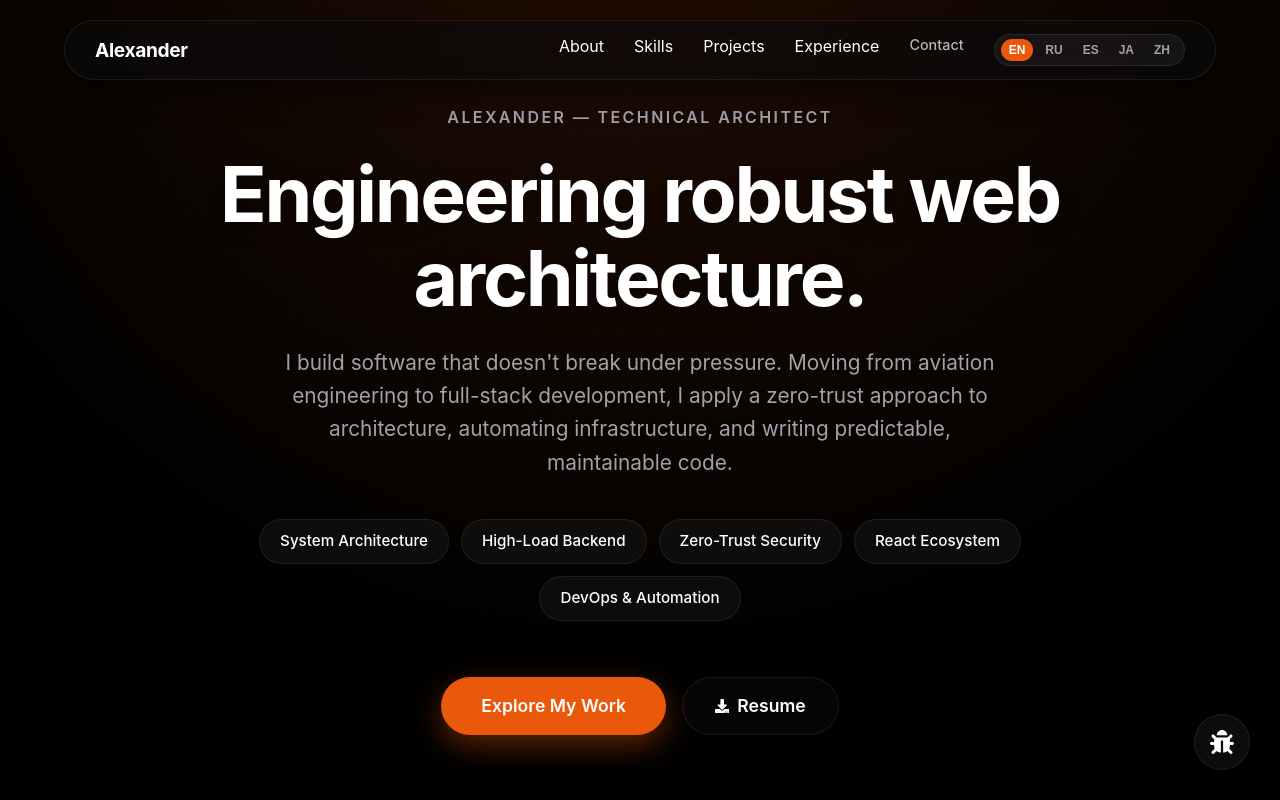
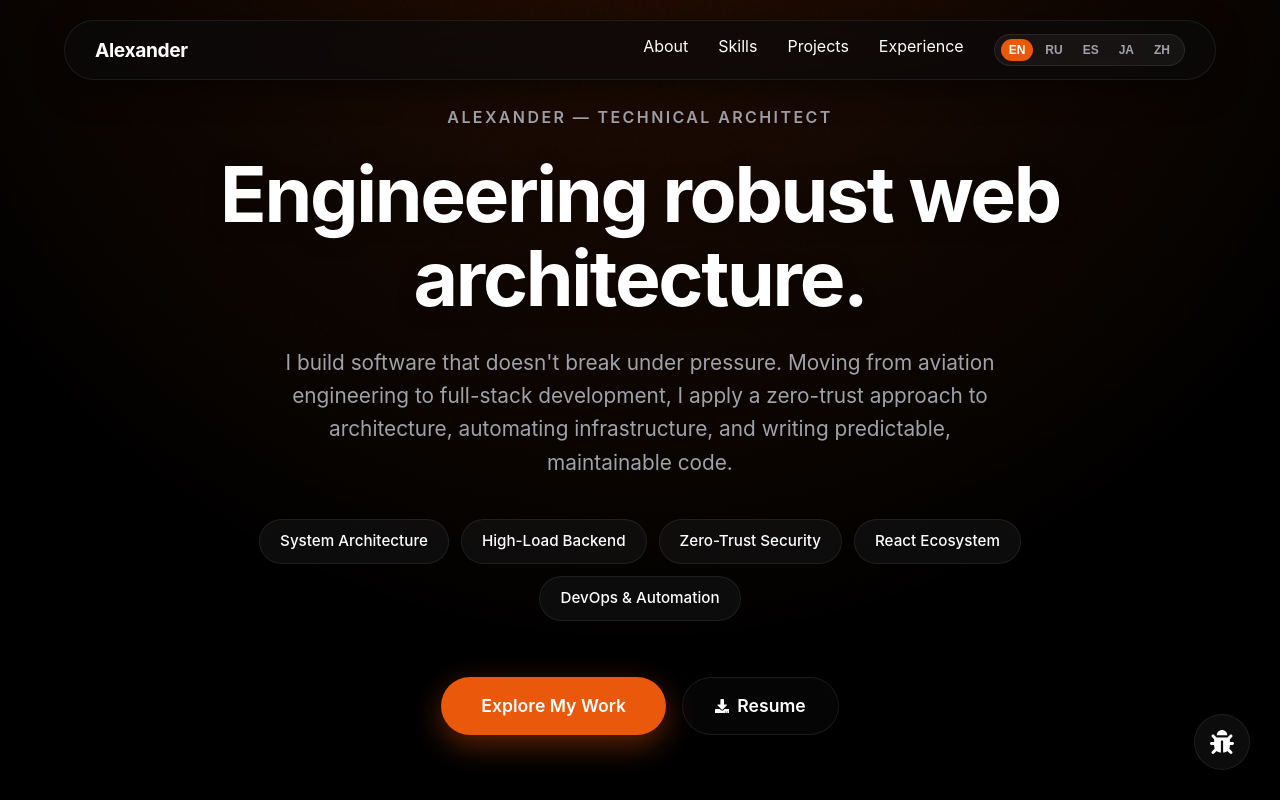
Before and after one commit to AleksanderGladchenko/portfolio, a React (Vite) app: page / in a window 1280 px wide. Shown: the top 800 px of the page. Built offline with nearby package versions, Linux system fonts and the light colour scheme.

Commit message:
fix: completely remove contact link from UI to comply with freelance platform strict rules

```diff
--- a/src/components/Header/Header.tsx
+++ b/src/components/Header/Header.tsx
@@ -24,7 +24,7 @@ const Header = () => {
         }
     };
 
-    // Контакты убраны из общего массива, они будут отдельной кнопкой
+    // Оставляем только безопасные секции
     const navLinks = [
         { to: 'about', label: t('header.about') },
         { to: 'skills', label: t('header.skills') },
@@ -36,7 +36,6 @@ const Header = () => {
         <>
             {navLinks.map(link => (
                 isHomePage ? (
-                    // Если на главной - плавно скроллим
                     <ScrollLink
                         key={link.to}
                         to={link.to}
@@ -53,7 +52,6 @@ const Header = () => {
                         {link.label}
                     </ScrollLink>
                 ) : (
-                    // Если на странице контактов - просто возвращаем на главную
                     <NavLinkStyled
                         key={link.to}
                         as={RouterLink}
@@ -66,15 +64,7 @@ const Header = () => {
                 )
             ))}
 
-            {/* Кнопка Контакты ВСЕГДА ведет на React-роут /contact */}
-            <NavLinkStyled
-                as={RouterLink}
-                to="/contact"
-                className={`${isMobile ? "mobile-link" : ""} ${!isHomePage ? 'active' : ''}`}
-                onClick={() => isMobile && setMenuOpen(false)}
-            >
-                {t('header.contact')}
-            </NavLinkStyled>
+            {/* КНОПКА "CONTACT" ПОЛНОСТЬЮ УДАЛЕНА ИЗ UI */}
         </>
     );
 
```
